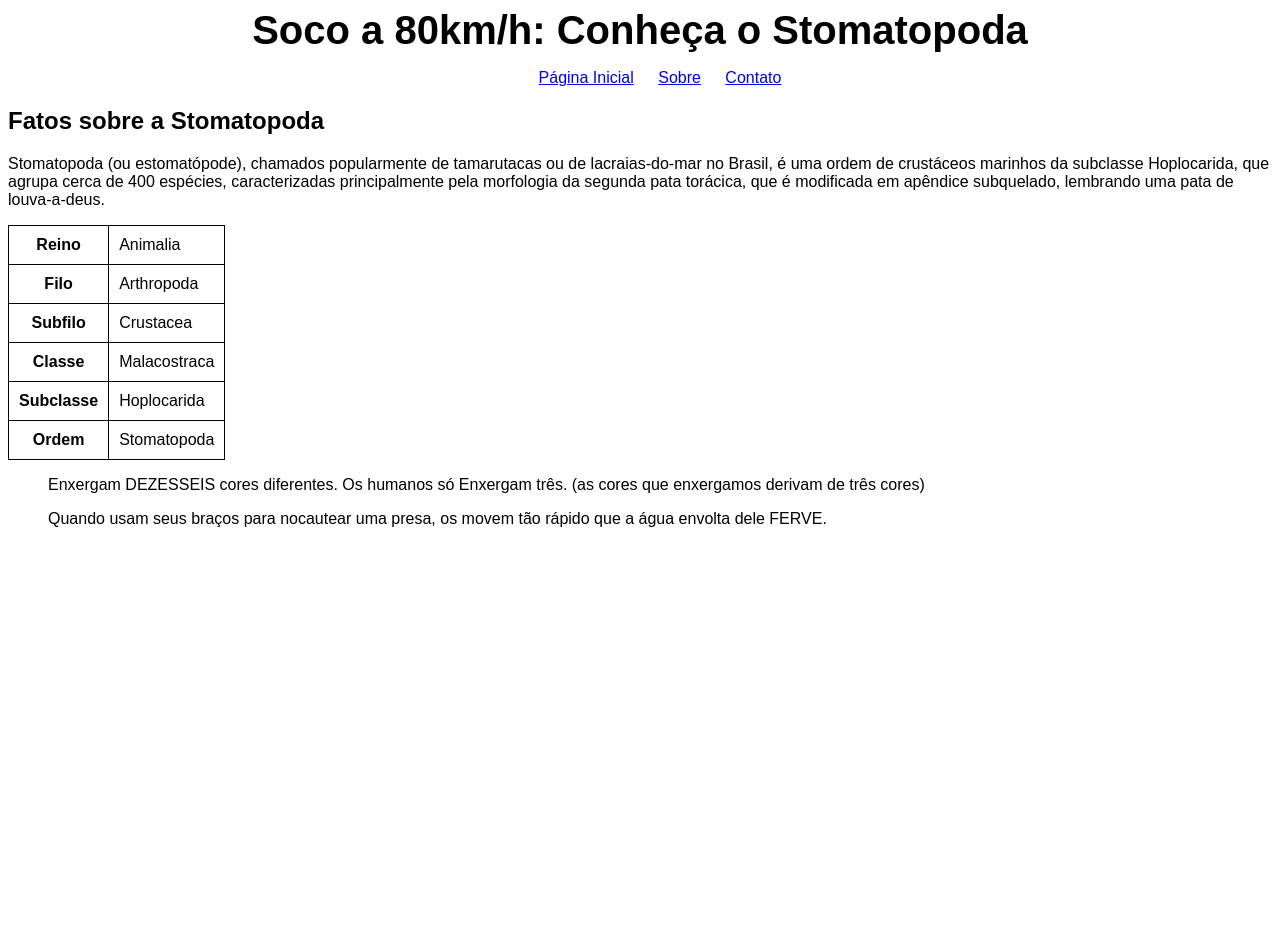
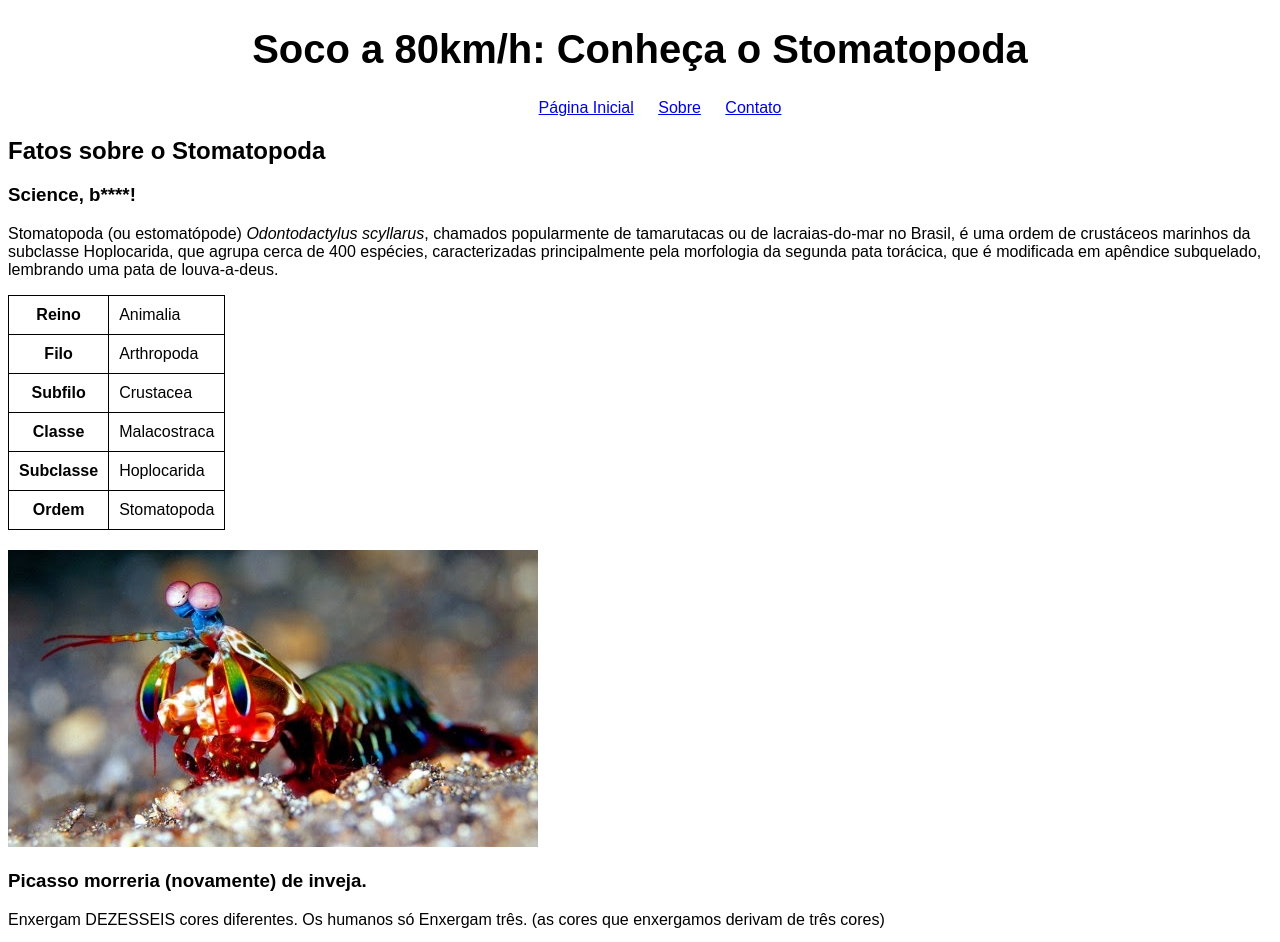
Before and after one commit to eduardoklein/SemanticHTML, a website: page index.html in a window 1280 px wide. Shown: the top 942 px of the page. Before the commit the page ends 800 px from the top, so only its background shows below. Drawn offline with Linux system fonts and the light colour scheme.

Commit message:
Comitando requisitos

```diff
--- a/index.html
+++ b/index.html
@@ -8,7 +8,7 @@
     <title>Document</title>
 </head>
 <body>
-    <header>Soco a 80km/h: Conheça o Stomatopoda</header>
+    <header><h1>Soco a 80km/h: Conheça o Stomatopoda</h1>
 
     <nav>
         <ul>
@@ -17,12 +17,13 @@
             <li><a href="http://127.0.0.1:5500/">Contato</a></li>
         </ul>
     </nav>
-
+    </header>
     <article>
-        <h2>Fatos sobre a Stomatopoda</h2>
+        <h2>Fatos sobre o Stomatopoda</h2>
             <section>
+                <h3>Science, b****!</h3>
                 <p>
-                    Stomatopoda (ou estomatópode), chamados popularmente de tamarutacas ou de lacraias-do-mar no Brasil, é uma ordem de crustáceos marinhos da subclasse Hoplocarida, que agrupa cerca de 400 espécies, caracterizadas principalmente pela morfologia da segunda pata torácica, que é modificada em apêndice subquelado, lembrando uma pata de louva-a-deus.
+                    Stomatopoda (ou estomatópode) <em>Odontodactylus scyllarus</em>, chamados popularmente de tamarutacas ou de lacraias-do-mar no Brasil, é uma ordem de crustáceos marinhos da subclasse Hoplocarida, que agrupa cerca de 400 espécies, caracterizadas principalmente pela morfologia da segunda pata torácica, que é modificada em apêndice subquelado, lembrando uma pata de louva-a-deus.
                 </p>
                 <table>
                 <tr>
@@ -50,16 +51,25 @@
                     <td>Stomatopoda</td>
                 </tr>
                 </table>
+                <img src="/images/Stomatopoda.jpg" alt="Pequeno crustáceo no fundo do mar">
             </section>
 
             <section>
-                <ul>Enxergam DEZESSEIS cores diferentes. Os humanos só Enxergam três. (as cores que enxergamos derivam de três cores)</ul>
+                <h3>Picasso morreria (novamente) de inveja.</h3>
+                <p>Enxergam DEZESSEIS cores diferentes. Os humanos só Enxergam três. (as cores que enxergamos derivam de três cores)</p>
+                <img src="/images/Stomatopoda2.jpg" alt="Pequeno crustáceo no fundo do mar">
             </section>
 
-                <ul>Quando usam seus braços para nocautear uma presa, os movem tão rápido que a água envolta dele FERVE.</ul>
-
             <section>
-
+                <h3>Melhor que Ali?</h3>
+                <p>Quando usam seus braços para nocautear uma presa, os movem tão rápido que a água envolta dele FERVE.</p>
+                <img src="/images/Stomatopoda3.jpg" alt="Pequeno crustáceo no fundo do mar">
+            </section>
+            <section>
+                <p>Links utilizados:</p>
+                <ul>
+                    <li><a href="https://pt.wikipedia.org/wiki/Stomatopoda">//pt.wikipedia.org/wiki/Stomatopoda</a></li>
+                </ul>
             </section>
     </article>
 </body>
--- a/style.css
+++ b/style.css
@@ -2,7 +2,7 @@ body {
     font-family: Arial, Helvetica, sans-serif;
 }
 
-header {
+h1 {
     color: black;
     text-align: center;
     font-size: 40px;
@@ -24,3 +24,7 @@ table, tr, td, th {
     border-collapse: collapse;
     padding: 10px
 }
+
+img {
+    padding-top: 20px;
+}
```
Also changed, not shown: images/Stomatopoda.jpg (added), images/Stomatopoda2.jpg (added), images/Stomatopoda3.jpg (added).
